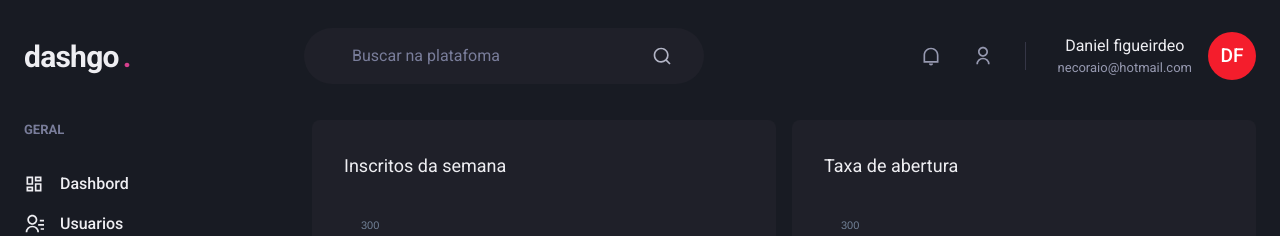
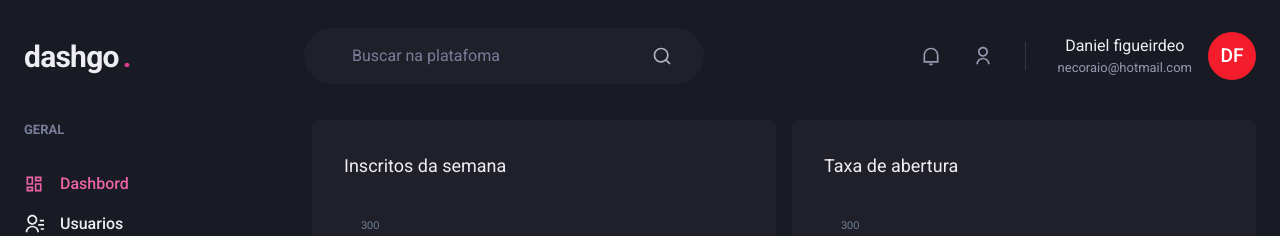
Before and after one commit to DanielRFigueiredo/dashgo, a Next.js app: page /dashboard in a window 1280 px wide. Shown: the top 236 px of the page. Built offline with nearby package versions, Linux system fonts and the light colour scheme.

Commit message:
feat:add path from links

```diff
--- a/package.json
+++ b/package.json
@@ -22,6 +22,7 @@
     "react": "18.2.0",
     "react-apexcharts": "^1.4.1",
     "react-dom": "18.2.0",
+    "react-hook-form": "^7.45.4",
     "react-icons": "^4.10.1",
     "typescript": "5.1.6"
   }
--- /dev/null
+++ b/src/components/Sidebar/LinkActive.tsx
@@ -0,0 +1,23 @@
+import Link, { LinkProps } from "next/link";
+import { useRouter } from "next/router";
+import { ReactElement, cloneElement } from 'react'
+
+interface LinkActiveProps extends LinkProps {
+  children: ReactElement
+}
+
+export function LinkActive({ children, ...rest }: LinkActiveProps) {
+  const { asPath } = useRouter()
+  const activePath = formatPathAndCheckMatch(asPath, String(rest.href))
+
+  return (
+    <Link {...rest}>
+      {cloneElement(children, { color: activePath ? 'pink.400' : 'gray.50' })}
+    </Link>
+  )
+}
+
+function formatPathAndCheckMatch(path: string, href: string): boolean {
+  const newPath = '/' + path.split('/')[1]
+  return newPath === href
+}
--- a/src/components/Sidebar/NavLink.tsx
+++ b/src/components/Sidebar/NavLink.tsx
@@ -1,17 +1,19 @@
-import { Icon, Link, LinkProps, Text, } from "@chakra-ui/react";
+import { Icon, Link as LinkChakra, LinkProps, Text, } from "@chakra-ui/react";
 import { ReactNode, ElementType } from "react";
-
-
+import { LinkActive } from "./LinkActive";
 interface NavLinkProps extends LinkProps {
-
   icon: ElementType;
   children: ReactNode;
+  href?: string;
 }
-export function NavLink({ icon, children, ...rest }: NavLinkProps) {
+export function NavLink({ icon, children, href = '#', ...rest }: NavLinkProps) {
   return (
-    <Link display='flex' alignItems='center' {...rest} >
-      <Icon as={icon} fontSize='20' />
-      <Text ml='4' fontWeight='medium'>{children}</Text>
-    </Link>
+    <LinkActive href={href}>
+      <LinkChakra as='div' display='flex' alignItems='center'  {...rest} >
+        <Icon as={icon} fontSize='20' />
+        <Text ml='4' fontWeight='medium' >{children}</Text>
+      </LinkChakra>
+    </LinkActive>
+
   )
 }
--- a/src/components/Sidebar/SidebarNav.tsx
+++ b/src/components/Sidebar/SidebarNav.tsx
@@ -11,8 +11,8 @@ export function SidebarNav(props: SidebarNavProps) {
   return (
     <Stack spacing='12' align='flex-start'>
       <NavSection title="GERAL" >
-        <NavLink icon={RiDashboardLine}>Dashbord</NavLink>
-        <NavLink icon={RiContactsLine}>Usuarios</NavLink>
+        <NavLink href="/dashboard" icon={RiDashboardLine}>Dashbord</NavLink>
+        <NavLink href="/users" icon={RiContactsLine}>Usuarios</NavLink>
       </NavSection>
       <NavSection title="AUTOMAÇÃO" >
         <NavLink icon={RiInputMethodLine}>Formulários</NavLink>
--- a/src/pages/dashboard.tsx
+++ b/src/pages/dashboard.tsx
@@ -69,26 +69,25 @@ export default function DashBoard(props: DashBoardProps) {
         <Sidebar />
         <SimpleGrid flex='1' gap='4' minChildWidth='320px' alignItems='flex-start'>
           <Box
-            p={["6","8"]}
+            p={["6", "8"]}
             bg='gray.800'
             borderRadius={8}
             pb='4'
+            overflow={'hidden'}
           >
             <Text fontSize='lg' mb='4'>Inscritos da semana</Text>
             <Chart options={options} series={options.series} type="area" height={160} />
           </Box>
           <Box
-            p={["6","8"]}
+            p={["6", "8"]}
             bg='gray.800'
             borderRadius={8}
             pb='4'
-
+            overflow={'hidden'}
           >
             <Text fontSize='lg' mb='4'>Taxa de abertura</Text>
             <Chart options={options} series={options.series} type="area" height={160} />
           </Box>
-
-
         </SimpleGrid>
       </Flex>
 
--- a/src/pages/users/create.tsx
+++ b/src/pages/users/create.tsx
@@ -2,6 +2,8 @@ import { InputForm } from "@/components/Form/InputForm";
 import { Header } from "@/components/Header";
 import { Sidebar } from "@/components/Sidebar";
 import { Box, Button, Divider, Flex, HStack, Heading, SimpleGrid, VStack } from "@chakra-ui/react";
+import Link from "next/link";
+import { useRouter } from "next/router";
 
 interface UserListProps {
 
@@ -27,7 +29,9 @@ export default function CreateUser(props: UserListProps) {
           </VStack>
           <Flex mt='8' justify='flex-end'>
             <HStack spacing='4'>
-              <Button colorScheme="whiteAlpha">Cancelar</Button>
+              <Link href='/users'>
+                <Button colorScheme="whiteAlpha">Cancelar</Button>
+              </Link>
               <Button colorScheme="pink">Salvar</Button>
             </HStack>
           </Flex>
--- a/src/pages/users/index.tsx
+++ b/src/pages/users/index.tsx
@@ -2,12 +2,15 @@ import { Header } from "@/components/Header";
 import { Pagination } from "@/components/Pagination";
 import { Sidebar } from "@/components/Sidebar";
 import { Box, Button, Checkbox, Flex, Heading, Icon, Table, Tbody, Td, Th, Thead, Tr, Text, useBreakpointValue } from "@chakra-ui/react";
+import Link from "next/link";
+import { useRouter } from "next/router";
 import { RiAddLine, RiPencilLine } from "react-icons/ri";
 
 interface UserListProps {
 
 }
 export default function UserList(props: UserListProps) {
+  const { asPath } = useRouter()
   const isWideVersion = useBreakpointValue({
     base: false,
     lg: true
@@ -20,14 +23,15 @@ export default function UserList(props: UserListProps) {
         <Box flex='1' borderRadius={8} bg="gray.800" p='8'>
           <Flex mb='8' justify='space-between' align='center'>
             <Heading size='lg' fontWeight='normal'>Usuários</Heading>
+            <Link href={`${asPath}/create`}>
               <Button
-              as='a'
                 size='sm'
                 colorScheme="pink"
                 leftIcon={<Icon as={RiAddLine} fontSize='20' />}
               >
                 Criar novo
               </Button>
+            </Link>
           </Flex>
 
           <Table colorScheme="whiteAlpha">
```
Also changed, not shown: 1 other file (tests, documents, lock files or other folders). Lines whose indentation alone changed are shown as unchanged.
